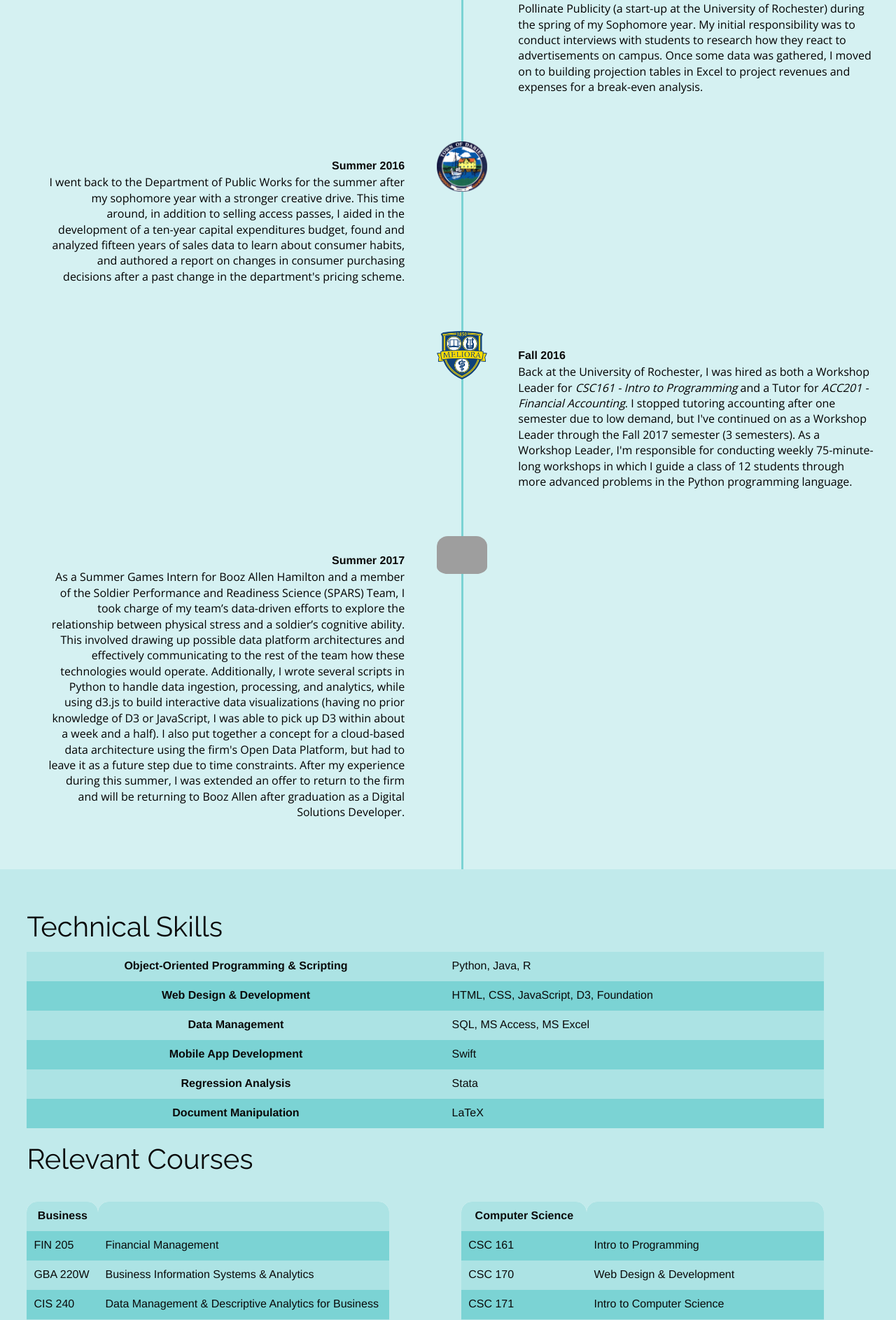
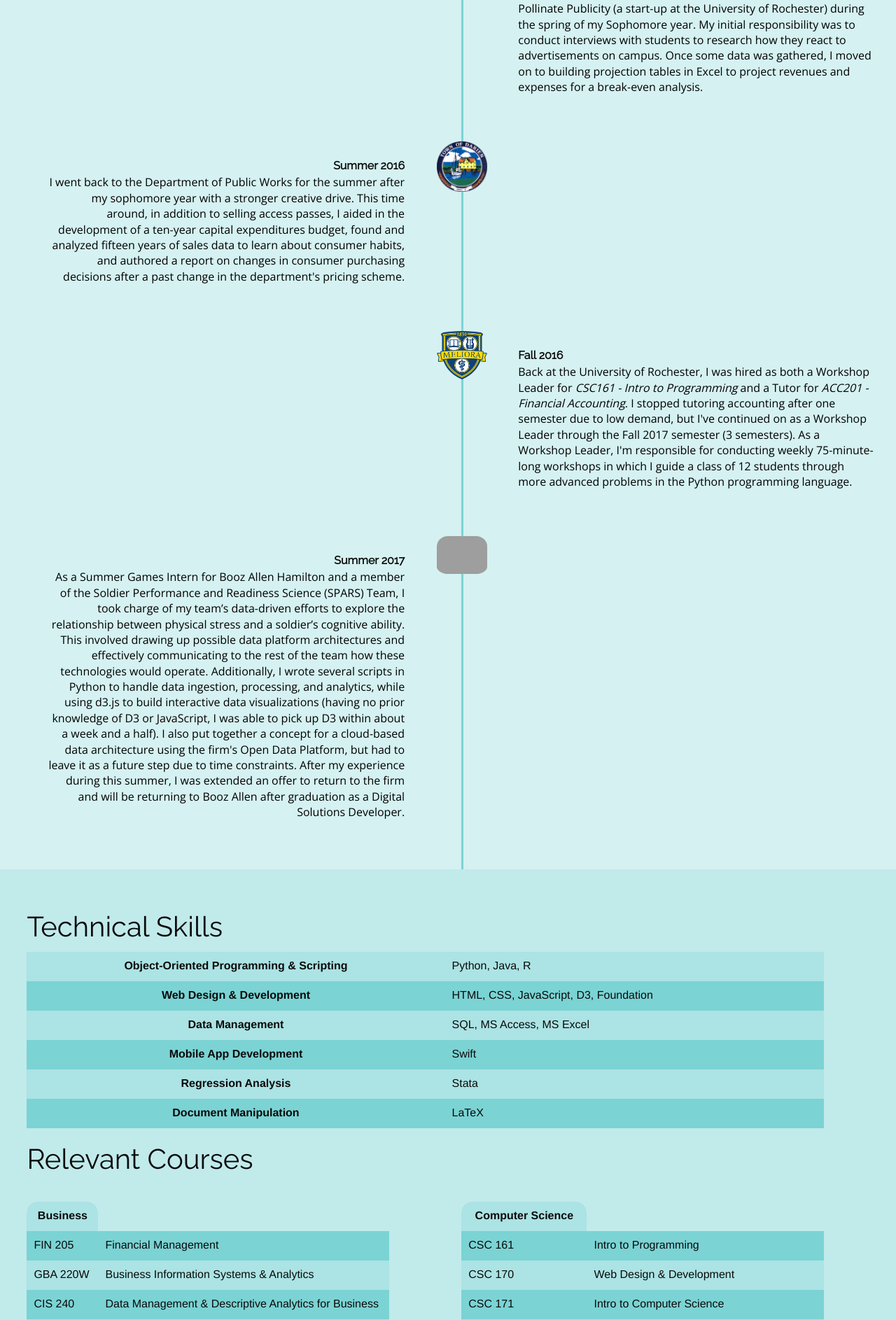
Before and after one commit to walshk/walshk.github.io, a PHP site: page / in a window 1280 px wide. Shown: the part 1606-3492 px from the top of the page at 70% size. Run offline with PHP 8.4, Linux system fonts and the light colour scheme; some libraries are stand-ins or nearby versions; grey boxes are pictures that could not be loaded.

Commit message:
tried some table styling..failed

```diff
--- a/css/styles.css
+++ b/css/styles.css
@@ -224,7 +224,7 @@
 
 h1, h2,
 h3, h4,
-h5, h6 {
+h5, h6, header {
     font-family: Raleway, sans-serif;
 }
 
--- a/index.html
+++ b/index.html
@@ -185,7 +185,6 @@
 					<table>
 						<tr>
 							<th>Business</th>
-							<th></th>
 						</tr>
 						<tr>
 							<td>FIN 205</td>
@@ -224,7 +223,6 @@
 					<table>
 						<tr>
 							<th>Computer Science</th>
-							<th></th>
 						</tr>
 						<tr>
 							<td>CSC 161</td>
```
